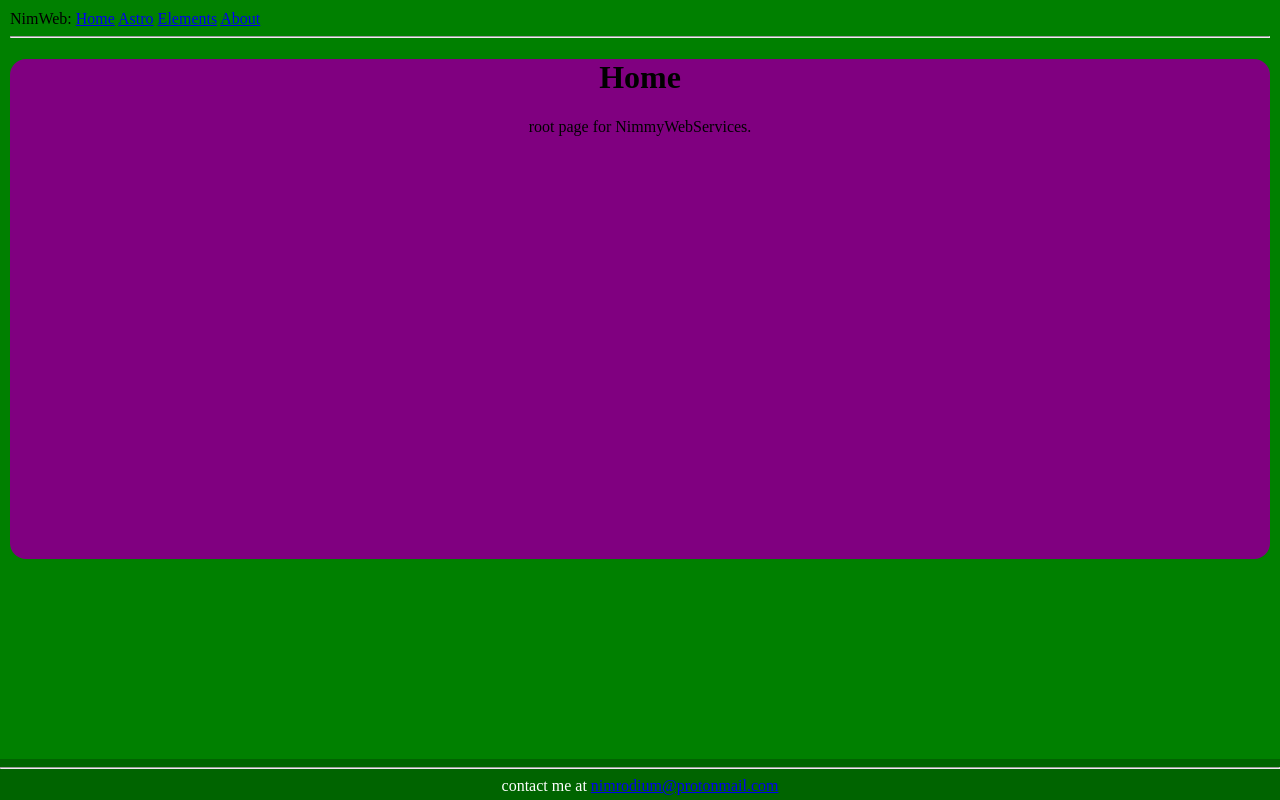
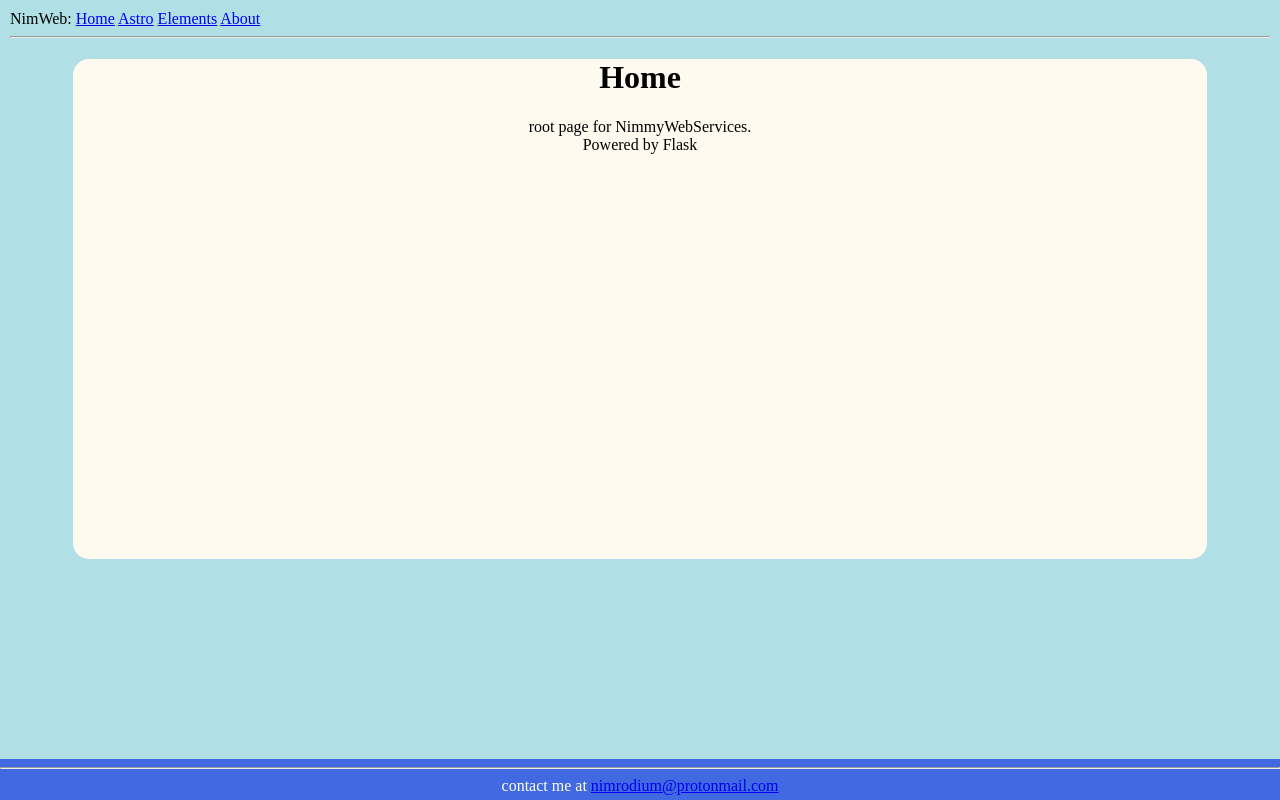
Before and after one commit to Nimrodium/nimweb, a Flask app: page / in a window 1280 px wide. Run offline with Flask 3, Linux system fonts and the light colour scheme.

Commit message:
edited css

```diff
--- a/app/static/css/main.css
+++ b/app/static/css/main.css
@@ -1,14 +1,16 @@
 body {
     margin: 10px;
     font-family: sans-seriff;
-    background-color: green;
+    background-color: powderblue;
 }
 
 .body_container {
     text-align: center;
     margin: auto;
+    margin-left: 5%;
+    margin-right: 5%;
     border-radius: 1rem;
-    background-color: purple;
+    background-color: floralwhite;
     min-height: 500px;
 }
 
@@ -17,7 +19,7 @@ body {
     left: 0;
     bottom: 0;
     width: 100%;
-    background-color: darkgreen;
+    background-color: royalblue;
     color: white;
     text-align: center;
 }
--- a/app/templates/index.html
+++ b/app/templates/index.html
@@ -1,4 +1,9 @@
 {% extends 'base.html' %} {% block head %} {% endblock %} {% block body %}
 <h1>Home</h1>
-<div><p>root page for NimmyWebServices.</p></div>
+<div>
+    <p>
+        root page for NimmyWebServices. <br />
+        Powered by Flask
+    </p>
+</div>
 {% endblock %}
```
